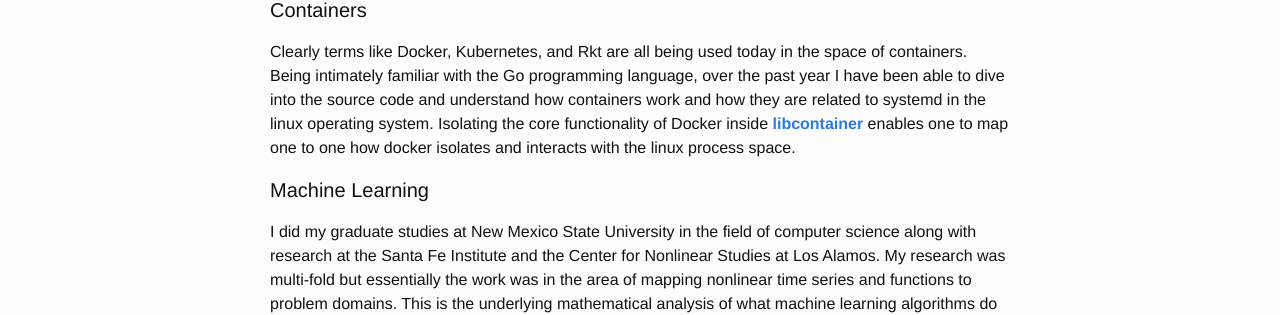
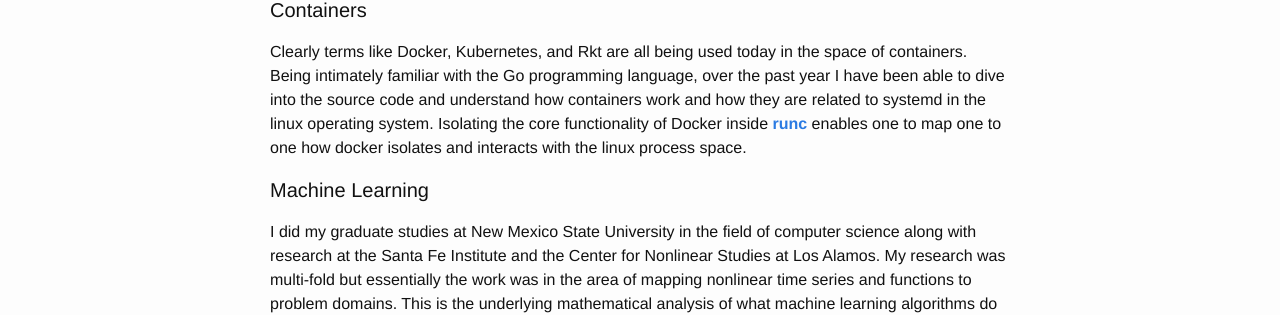
Before and after one commit to angermanmichael/link16, a Jekyll site: the page built from _posts/2015-06-21-mg.md, in a window 1280 px wide. Shown: the part 1126-1441 px from the top of the page. Built offline with Jekyll 4.4.1, drawn with Linux system fonts in a browser that asks for light colours.

Commit message:
update runc link

```diff
--- a/_posts/2015-06-21-mg.md
+++ b/_posts/2015-06-21-mg.md
@@ -32,7 +32,7 @@ of the bitcoin network.  Using the wire protocol functions one can easily pass t
 #### Containers
 
 Clearly terms like Docker, Kubernetes, and Rkt are all being used today in the space of containers.  Being intimately familiar with the Go programming language, over the past year I have been able to dive into the source code and understand how containers work and how they are related to systemd in the linux operating system.  Isolating the core functionality of Docker inside
-**[libcontainer](https://github.com/docker/libcontainer#libcontainer---reference-implementation-for-containers-)**
+**[runc](https://github.com/opencontainers/runc)**
 enables one to map one to one how docker isolates and interacts with the linux process space.
 
 #### Machine Learning
```
